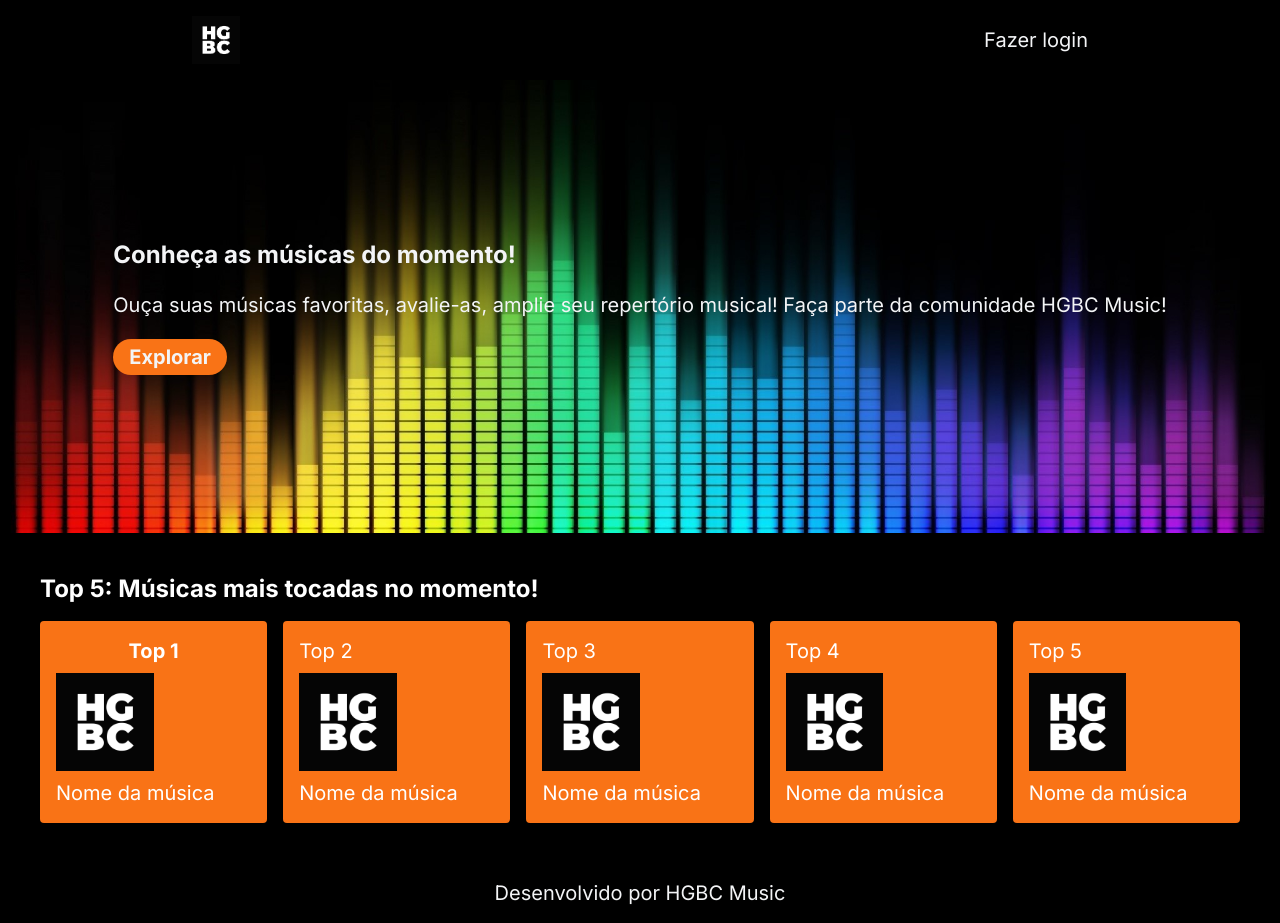
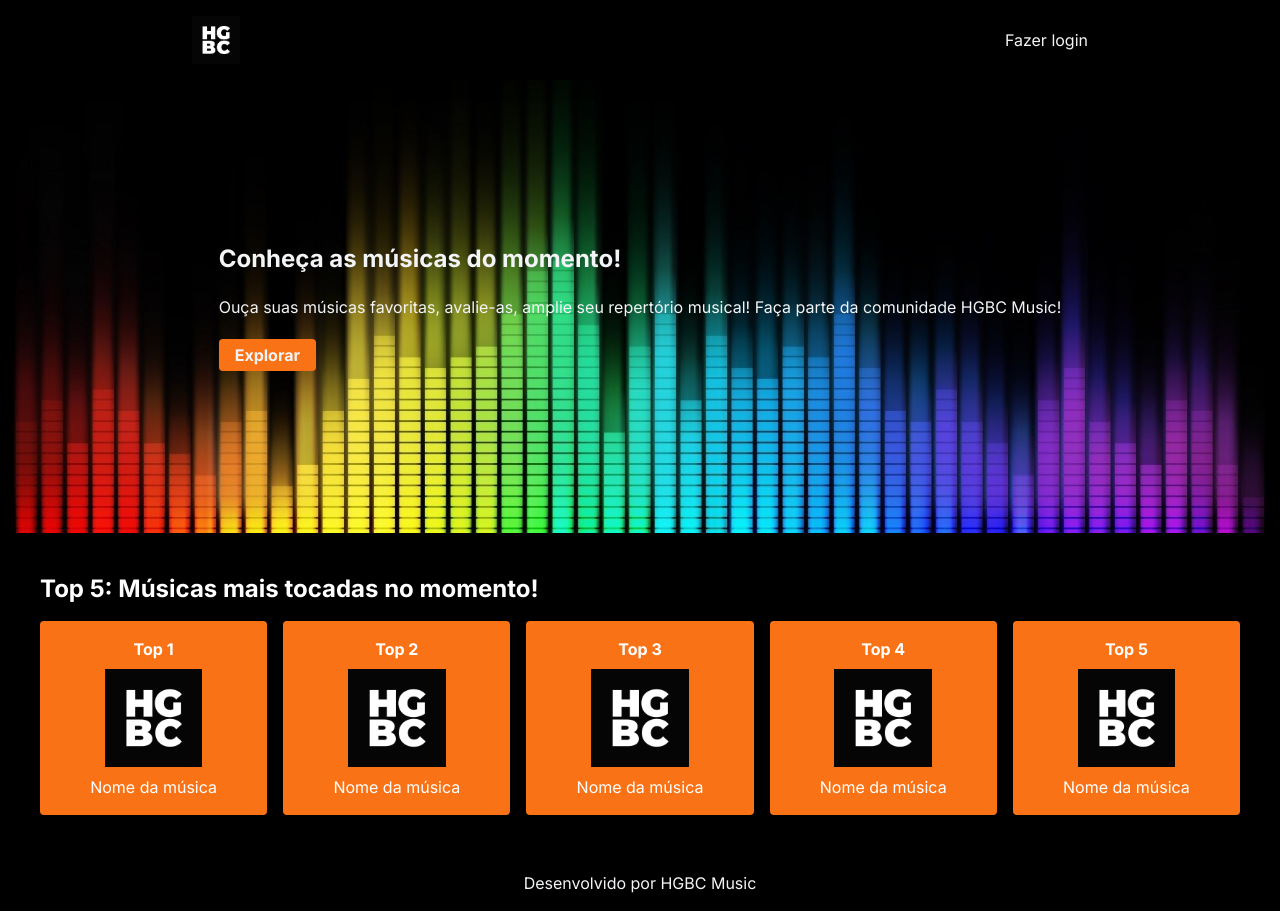
Before and after one commit to G-Toti/projeto-final-web, a Next.js app in the folder front/: page / in a window 1280 px wide. Built offline with nearby package versions, Linux system fonts and the light colour scheme.

Commit message:
Ajustes
home: botão quadrado, text-md, legenda fundo.
footer: text-md.
header: text-md.
top5: text-md, itens do card centralizados.

```diff
--- a/front/src/app/components/footer.tsx
+++ b/front/src/app/components/footer.tsx
@@ -2,7 +2,7 @@ import React from "react";
 
 export const Footer = () => {
   return (
-    <footer className="bg-black text-gray-100 p-4 sm:text-sm lg:text-xl">
+    <footer className="bg-black text-gray-100 p-4 text-md">
       <div className="flex justify-center">
         <nav>
           <a
--- a/front/src/app/components/header.tsx
+++ b/front/src/app/components/header.tsx
@@ -2,7 +2,7 @@ import React from "react";
 
 export const Header = () => {
   return (
-    <header className="bg-black text-gray-100 p-4 sm:text-sm lg:text-xl drop-shadow-lg fixed w-full z-10">
+    <header className="bg-black text-gray-100 p-4 text-md drop-shadow-lg fixed w-full z-10">
       <div className="lg:ml-44 lg:mr-44 ">
         <div className="flex justify-between">
           <div>
--- a/front/src/app/components/home.tsx
+++ b/front/src/app/components/home.tsx
@@ -2,12 +2,12 @@ import React from "react";
 
 export const Home = () => {
   return (
-    <section id="home" className="pt-20 text-gray-100 sm:text-sm lg:text-xl">
+    <section id="home" className="pt-20 text-gray-100 text-md">
       <div className="flex flex-col justify-center items-center ">
         <img
           className="opacity-100"
           src=".\img\equalizador2.jpg"
-          alt="ESCOLHER LEGENDA"
+          alt="Fundo pixelizado em diversas cores formando colunas."
         />
         <div className="flex flex-col gap-5 absolute p-4">
           <div className="flex flex-col gap-5">
@@ -22,7 +22,7 @@ export const Home = () => {
           <div className="flex justify-start">
             <a
               href="#login"
-              className="flex justify-center bg-orange-500 px-4 py-1 rounded-full text-gray-100 hover:bg-orange-700 font-bold text-md transition hover:scale-110"
+              className="flex justify-center bg-orange-500 px-4 py-1 rounded text-gray-100 hover:bg-orange-700 font-bold text-md transition hover:scale-110"
             >
               Explorar
             </a>
--- a/front/src/app/components/top5.tsx
+++ b/front/src/app/components/top5.tsx
@@ -2,7 +2,7 @@ import React from "react";
 
 export const Seção = () => {
   return (
-    <section id="top5" className=" bg-black p-10 sm:text-sm lg:text-xl">
+    <section id="top5" className=" bg-black p-10 text-md">
       <div className="flex flex-col gap-4 text-white">
         <h1 className="font-bold text-2xl">
           Top 5: Músicas mais tocadas no momento!
@@ -10,28 +10,48 @@ export const Seção = () => {
         <div className="flex gap-4">
           <div className=" bg-orange-500 rounded p-4 gap-2 flex flex-col">
             <h2 className="font-bold flex justify-center">Top 1</h2>
-            <img src=".\img\HGBC.png" alt="Foto do Álbum" className="w-2/4" />
-            <p>Nome da música</p>
+            <img
+              src=".\img\HGBC.png"
+              alt="Foto do Álbum"
+              className="w-2/4 inline-block m-auto"
+            />
+            <p className="flex justify-center">Nome da música</p>
           </div>
           <div className=" bg-orange-500 flex flex-col rounded p-4 gap-2">
-            <h2>Top 2</h2>
-            <img src=".\img\HGBC.png" alt="Foto do Álbum" className="w-2/4" />
-            <p>Nome da música</p>
+            <h2 className="font-bold flex justify-center">Top 2</h2>
+            <img
+              src=".\img\HGBC.png"
+              alt="Foto do Álbum"
+              className="w-2/4 inline-block m-auto"
+            />
+            <p className="flex justify-center">Nome da música</p>
           </div>
           <div className=" bg-orange-500 flex flex-col rounded p-4 gap-2">
-            <h2>Top 3</h2>
-            <img src=".\img\HGBC.png" alt="Foto do Álbum" className="w-2/4" />
-            <p>Nome da música</p>
+            <h2 className="font-bold flex justify-center">Top 3</h2>
+            <img
+              src=".\img\HGBC.png"
+              alt="Foto do Álbum"
+              className="w-2/4 inline-block m-auto"
+            />
+            <p className="flex justify-center">Nome da música</p>
           </div>
           <div className=" bg-orange-500 flex flex-col rounded p-4 gap-2">
-            <h2>Top 4</h2>
-            <img src=".\img\HGBC.png" alt="Foto do Álbum" className="w-2/4" />
-            <p>Nome da música</p>
+            <h2 className="font-bold flex justify-center">Top 4</h2>
+            <img
+              src=".\img\HGBC.png"
+              alt="Foto do Álbum"
+              className="w-2/4 inline-block m-auto"
+            />
+            <p className="flex justify-center">Nome da música</p>
           </div>
           <div className=" bg-orange-500 flex flex-col rounded p-4 gap-2">
-            <h2>Top 5</h2>
-            <img src=".\img\HGBC.png" alt="Foto do Álbum" className="w-2/4" />
-            <p>Nome da música</p>
+            <h2 className="font-bold flex justify-center">Top 5</h2>
+            <img
+              src=".\img\HGBC.png"
+              alt="Foto do Álbum"
+              className="w-2/4 inline-block m-auto"
+            />
+            <p className="flex justify-center">Nome da música</p>
           </div>
         </div>
       </div>
```
